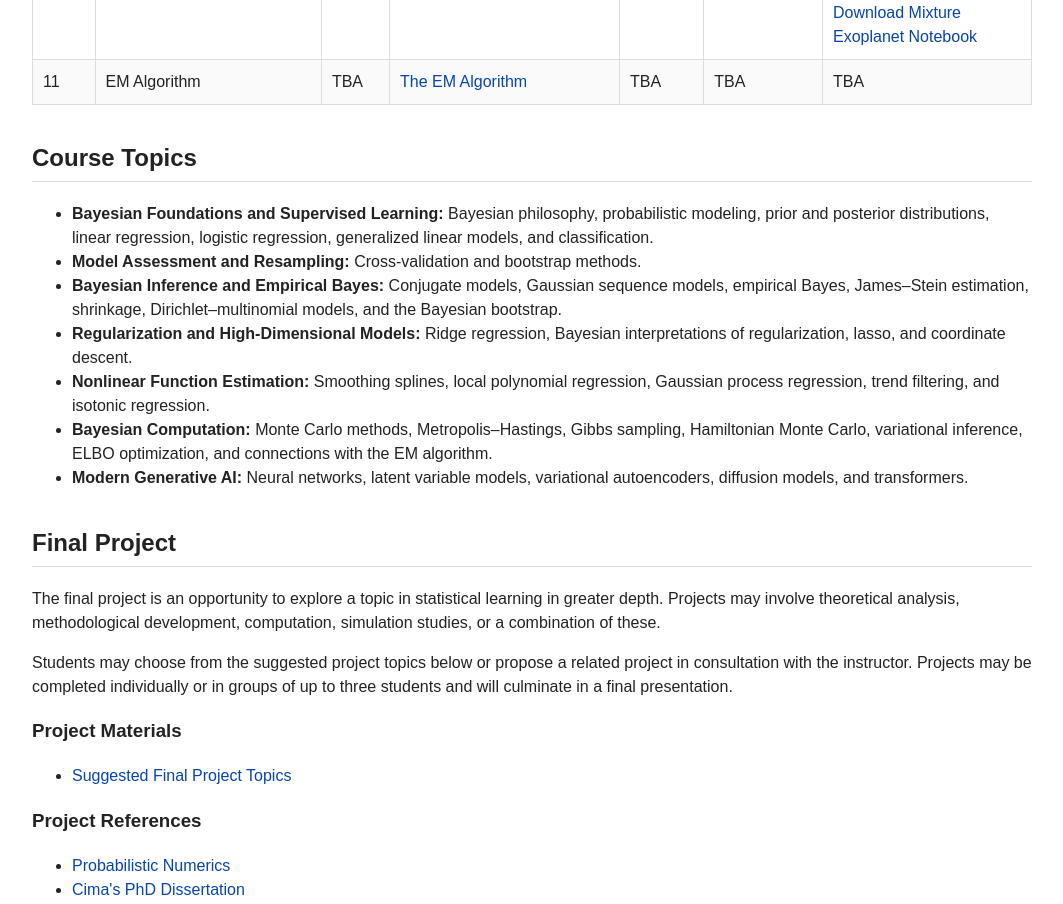
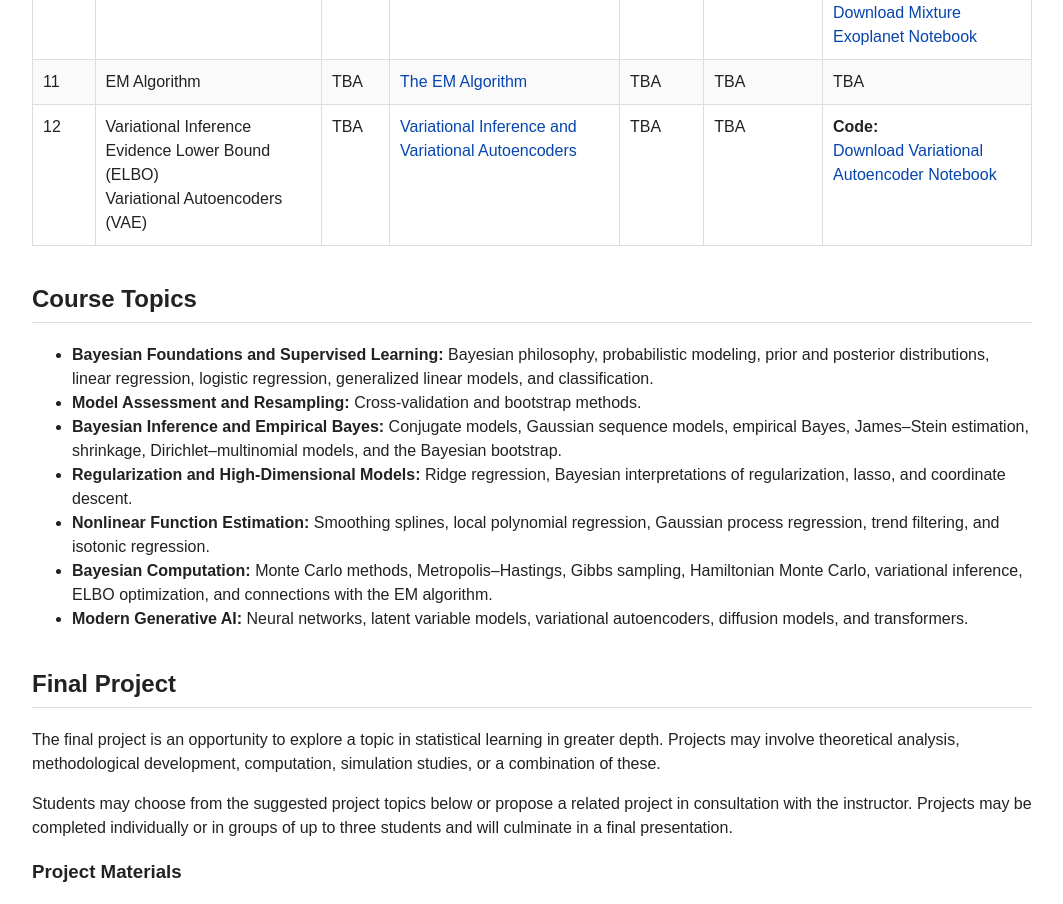
Before and after one commit to sabyasachic/sabyasachic.github.io, a plain HTML site: page courses/stat-542-fall-2026/index.html in a window 1280 px wide. Shown: the part 2364-3268 px from the top of the page, without its empty margins (108-1171 px from the left). Drawn offline with Linux system fonts and the light colour scheme.

Commit message:
Update index.html

```diff
--- a/courses/stat-542-fall-2026/index.html
+++ b/courses/stat-542-fall-2026/index.html
@@ -1,3 +1,4 @@
+
 <!DOCTYPE html>
 <html lang="en">
 <head>
@@ -338,6 +339,29 @@ The EM Algorithm
 <td>TBA</td>
 </tr>
 
+<tr>
+<td>12</td>
+<td>
+Variational Inference<br>
+Evidence Lower Bound (ELBO)<br>
+Variational Autoencoders (VAE)
+</td>
+<td>TBA</td>
+<td>
+<a href="VI+VAE.pdf">
+Variational Inference and Variational Autoencoders
+</a>
+</td>
+<td>TBA</td>
+<td>TBA</td>
+<td>
+<b>Code:</b><br>
+<a href="VAE.ipynb" download>
+Download Variational Autoencoder Notebook
+</a>
+</td>
+</tr>
+
 </table>
 
 <h2>Course Topics</h2>
```
